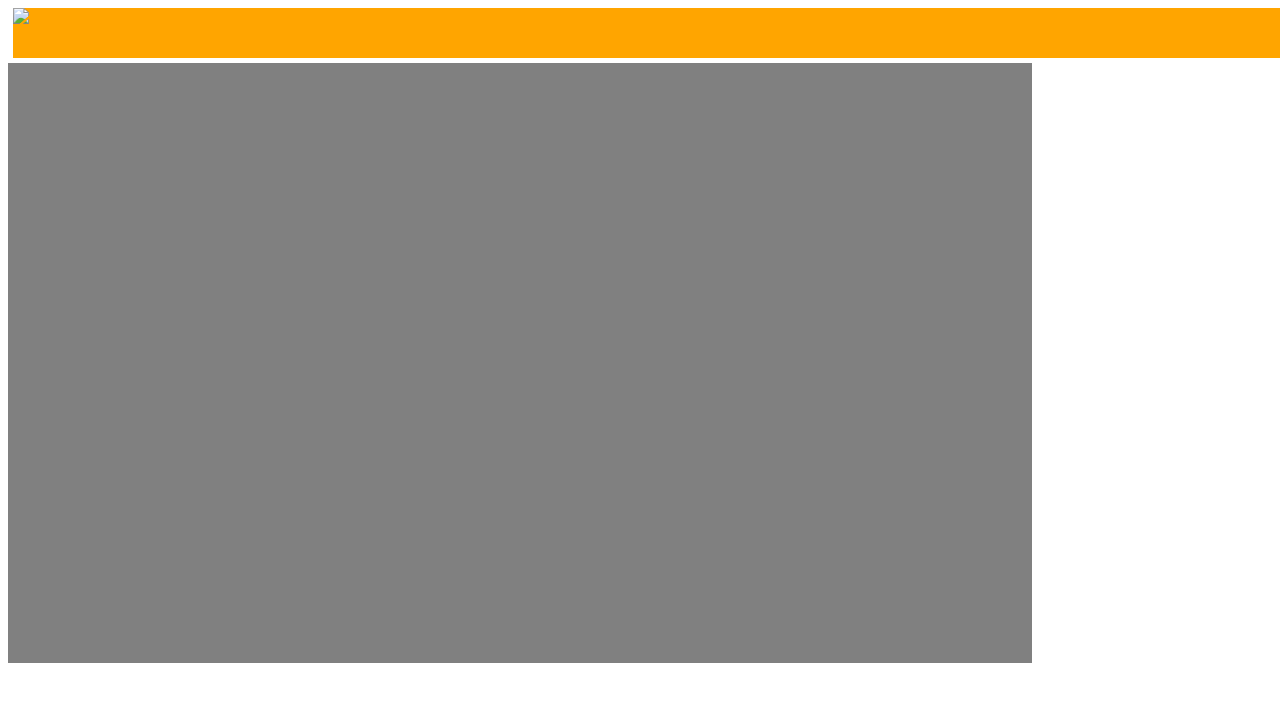
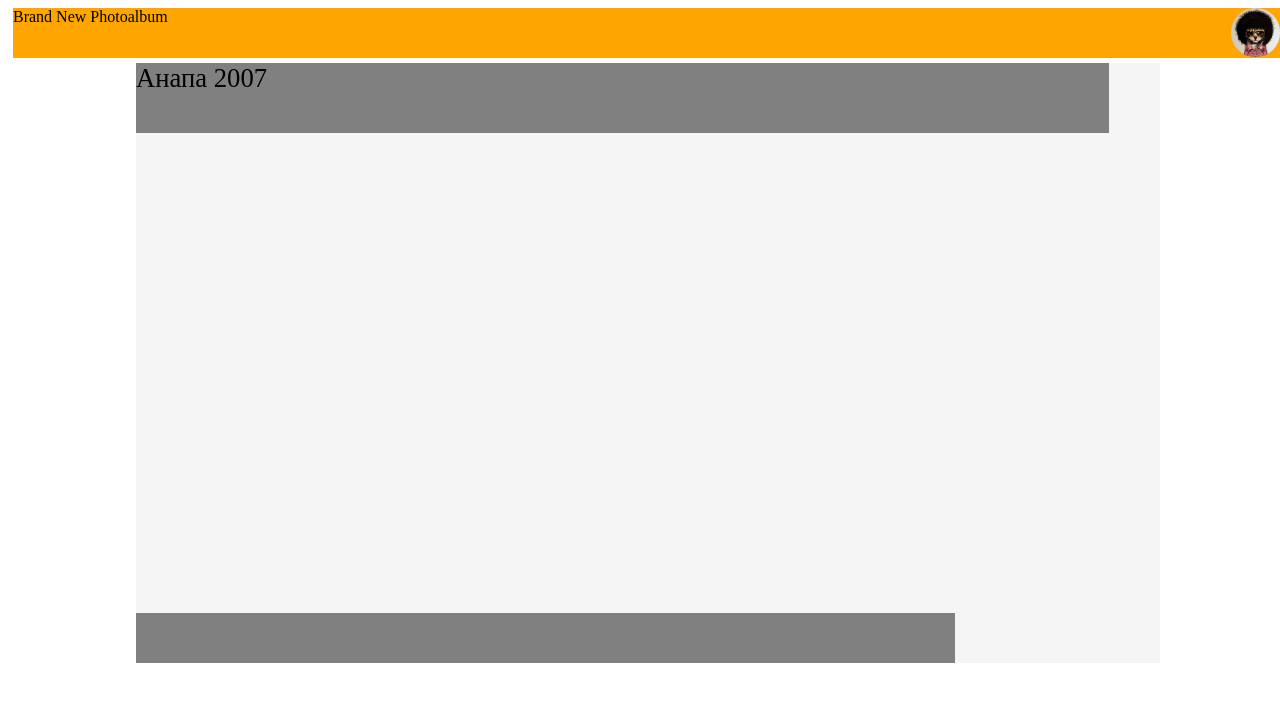
Before and after one commit to Shihad/spring_photoalbum_frontend, a plain HTML site: page pages/index.html in a window 1280 px wide. Drawn offline with Linux system fonts and the light colour scheme.

Commit message:
add css photo page

```diff
--- a/pages/index.html
+++ b/pages/index.html
@@ -11,25 +11,54 @@
       header {
         margin: 5px;
         background-color: orange;
-        width: 100%;
+        width: 99%;
         height:50px;
+        box-sizing: padding-box ;
+      }
+      .avatar {
+        width: 49px;
+        height: 49px;
+        border-radius: 24px;
+        float: right;
       }
 
       content {
-        background-color: gray;
+        background-color: whitesmoke;
         width: 80%;
         min-height:600px;
         display: block;
+        margin-left: 10%;
+        display: grid;
+        grid-template-columns: 50px 1fr 50px;
+        grid-template-rows: 70px 1fr 50px;
+      }
+
+      .photoalbum_header {
+        grid-column: 1/4;
+        background-color: gray;
+        width:95%;
+        font-size: 20pt;
+        vertical-align: middle;
+      }
+      .photoalbum_footer {
+        grid-column: 1/4;
+        background-color: gray;
+        width:80%;
       }
     </style>
   </head>
   <body>
     <header>
-      <img src="avatar.png">
+      Brand New Photoalbum
+      <img src="avatar.jpg" class="avatar">
     </header>
 
     <content>
-
+        <div class="photoalbum_header"> Анапа 2007 </div>
+        <div class="left_arrow"></div>
+        <div class="photo"></div>
+        <div class="right_arrow"></div>
+        <div class="photoalbum_footer"></div>
     </content>
   </body>
 </html>
```
Also changed, not shown: pages/avatar.jpg (added).
